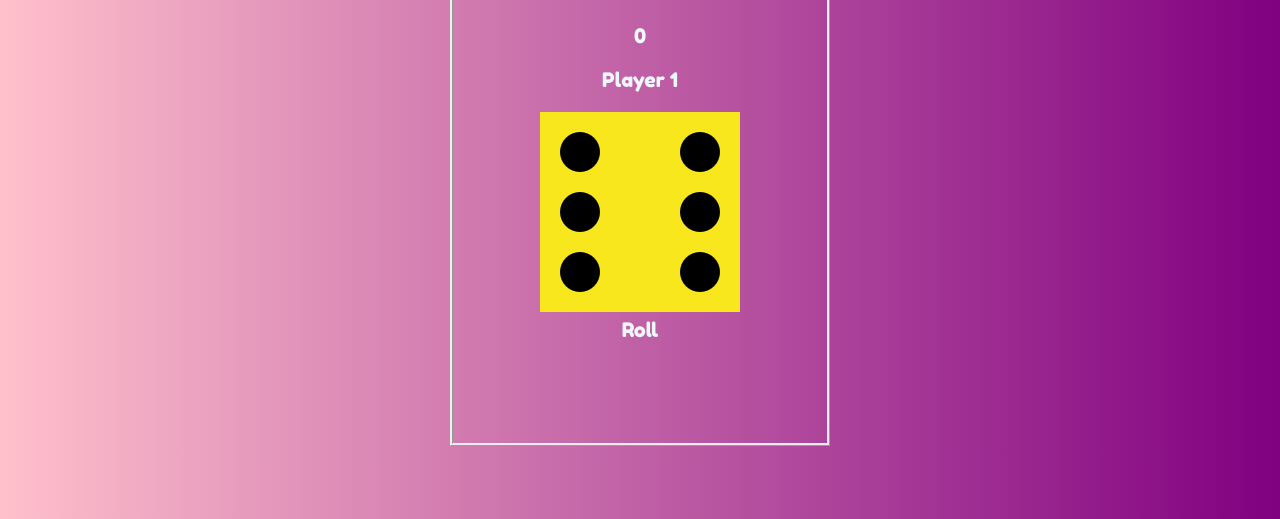
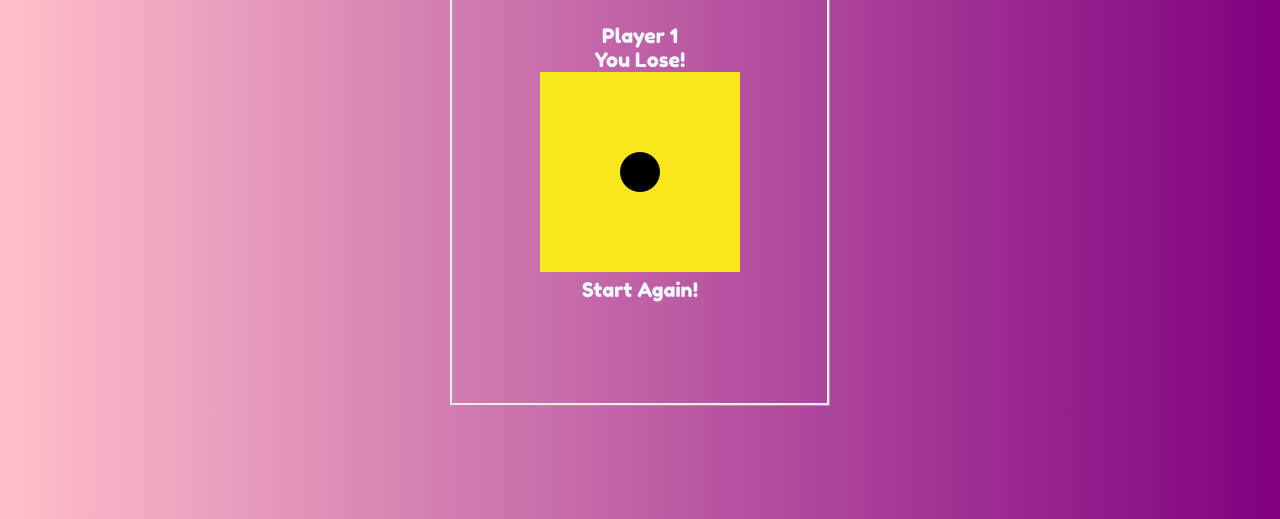
Before and after one commit to Melia-create/Dice-Challenge-1, a plain HTML site: page index.html in a window 1280 px wide. Both pictures are taken after a click on the button "Roll". Shown: the part 281-800 px from the top of the page. Drawn offline with Linux system fonts and the light colour scheme.

Commit message:
Added Javascript and index.html

```diff
--- a/index.html
+++ b/index.html
@@ -9,12 +9,12 @@
     <div id="container">
     <h1 id="header">Let's Play!</h1>
 
-    <div id="Score">0</div>
+    <div id="Player 1">Player 1</div>
 
-    <div id="dice">
-        <p id="Player 1">Player 1</p>
-        <img id="img" src ="img/dice6.png">
-    </div>
+    <div id="score">Score:</div>
+
+    <div id="result"></div>
+
 
     <div id="button">
         <button type="button" id="rolldice"> Roll</button>
--- a/script.js
+++ b/script.js
@@ -0,0 +1,35 @@
+const diceScore = document.querySelector("#score");
+let diceImg = document.querySelector("#result");
+let diceRoll = document.querySelector("#rolldice")
+let header = document.querySelector("#header");
+let diceArr =[];
+
+function rollDice() {
+    let rollResult = Math.floor(Math.random() * 6) + 1;
+    if (rollResult == 1) {
+        diceScore.textContent ="You Lose!"
+        diceArr = [];
+        diceRoll.textContent = "Start Again!"
+    } else {
+        diceScore.textContent = "Score:  " + rollResult;
+        diceArr.push(rollResult);
+        let sum = diceArr.reduce((a, b) => {
+            return a + b;
+
+    });
+    diceScore.textContent = "Score: " + sum
+    if (sum >= 20){
+        diceScore.textContent = "Score:  " + sum + " - You Win!"
+        diceRoll.textContent = "Start Again!"
+        diceArr=[]
+    }
+    }
+
+      diceImg.innerHTML ='<img src = "img/dice' + rollResult + '.png">';
+    }
+    diceRoll.addEventListener("click", () => {
+        if(diceRoll.textContent = "Start Again!"){
+            diceRoll.textContent = "Roll"
+        }
+        rollDice();
+});
```
